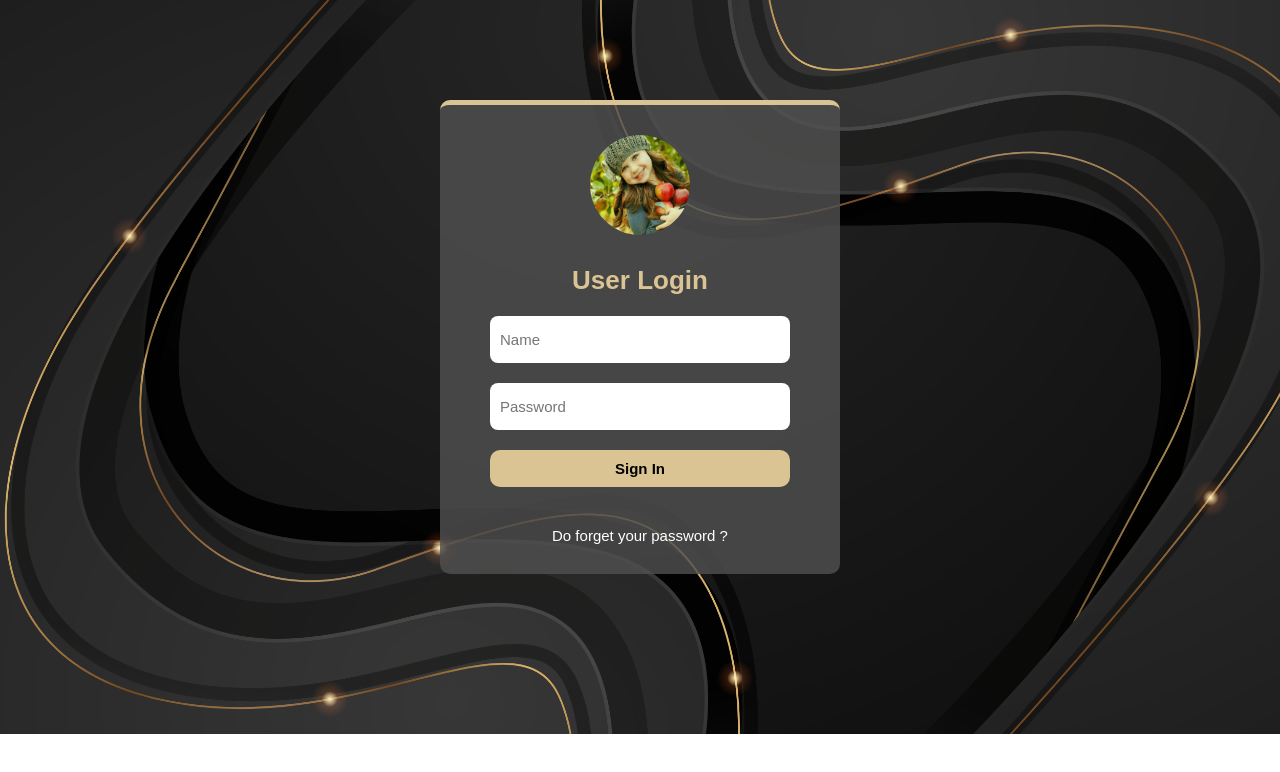
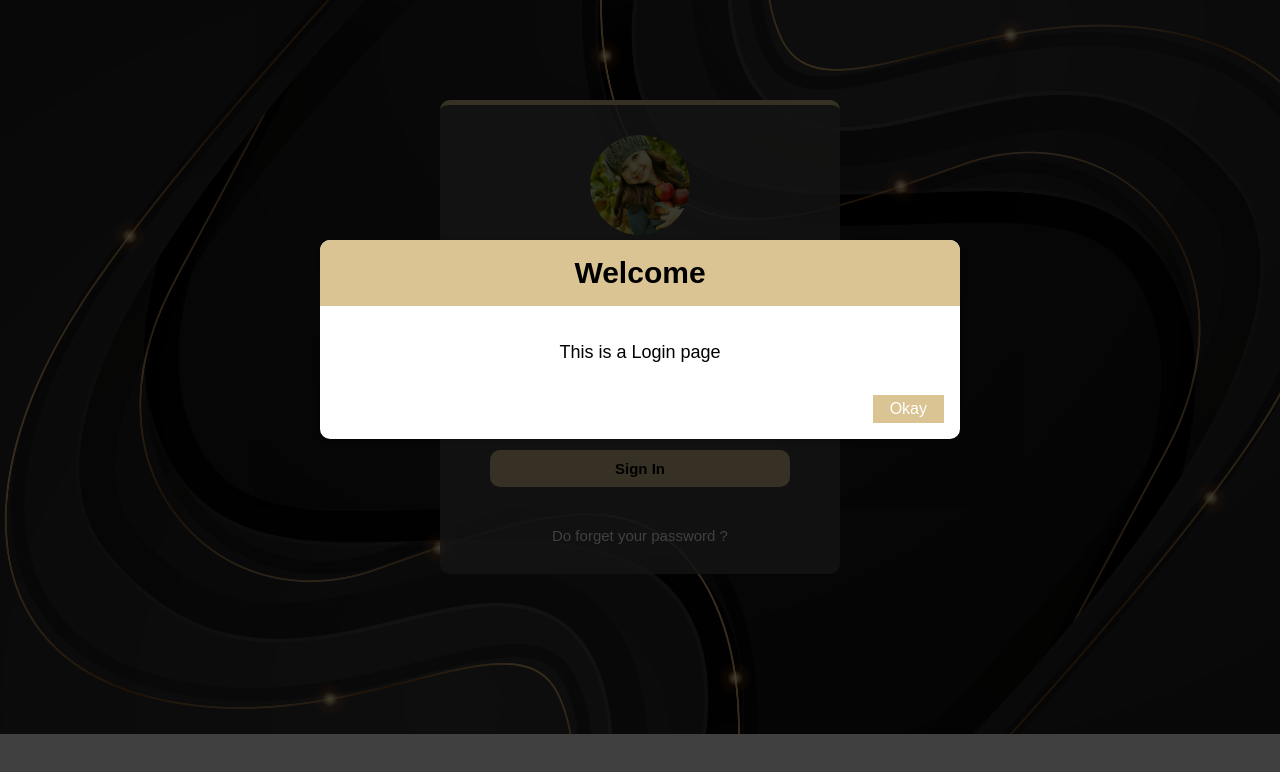
Before and after one commit to MahsumaRezai/From, a React (Create React App) app: page / in a window 1280 px wide. Shown: the top 772 px of the page. Built offline with nearby package versions, Linux system fonts and the light colour scheme.

Commit message:
add overly

```diff
--- a/public/index.html
+++ b/public/index.html
@@ -18,9 +18,6 @@
   <noscript>You need to enable JavaScript to run this app.</noscript>
   <div id="backdrop-root"></div>
   <div id="overlay-root"></div>
-  <div id="backdrop-root2"></div>
-  <div id="overlay-root2"></div>
-
   <div id="root"></div>
 
 </body>
--- a/src/App.js
+++ b/src/App.js
@@ -1,10 +1,13 @@
 import { Fragment } from "react";
-import Form from './Componet/Form/Form'
+import Form from './Componet/Form/Form';
+import ErroModal from "./Componet/UI/ErrorModal";
+
 function App() {
 
   return (
     <Fragment>
-      <Form/>
+      <ErroModal />
+      <Form />
     </Fragment>
   )
 }
--- /dev/null
+++ b/src/Componet/UI/Button.js
@@ -0,0 +1,16 @@
+import React from 'react';
+import classes from './Button.module.css';
+
+const Button = (props) => {
+    return (
+        <button
+            className={classes.button}
+            type={props.type || 'button'}
+            onClick={props.onClick}
+        >
+            {props.children}
+        </button>
+    );
+};
+
+export default Button;
--- /dev/null
+++ b/src/Componet/UI/Button.module.css
@@ -0,0 +1,18 @@
+.button {
+    font: inherit;
+    border: 1px solid #dac494;
+    background: #dac494;
+    color: white;
+    padding: 0.25rem 1rem;
+    cursor: pointer;
+  }
+
+  .button:hover,
+  .button:active {
+    background: #741188;
+    border-color: #741188;
+  }
+
+  .button:focus {
+    outline: none;
+  }
--- /dev/null
+++ b/src/Componet/UI/Card.js
@@ -0,0 +1,9 @@
+
+import classes from './Card.module.css'
+const Card = props => {
+    return (
+        <div className={`${classes.card} ${props.className}`}>{props.children}</div>
+    )
+
+}
+export default Card;
--- /dev/null
+++ b/src/Componet/UI/Card.module.css
@@ -0,0 +1,5 @@
+.card{
+    background: white;
+    box-shadow:  0 2px 8px  rgba(0, 0, 0, 0.26);
+    border-radius: 10px;
+}
--- /dev/null
+++ b/src/Componet/UI/ErrorModal.js
@@ -0,0 +1,35 @@
+
+import ReactDom from 'react-dom';
+import Card from './Card';
+import Button from './Button';
+import classes from './ErrorModal.module.css';
+import { Fragment } from 'react';
+const Backdrop = (props) => {
+    return <div className={classes.backdrop} onClick={props.onconfirm} />
+}
+const Modaloerlay = (props) => {
+    return (
+        <Card className={classes.modal}>
+            <header className={classes.header}>
+                <h1>Welcome</h1>
+            </header>
+            <div className={classes.content}>
+                <p>This is a Login page</p>
+            </div>
+            <footer className={classes.actions}>
+                <Button onClick={props.onconfirm}>Okay</Button>
+            </footer>
+        </Card>
+    )
+}
+const ErroModal = (props) => {
+    return (
+        <Fragment>
+            {ReactDom.createPortal(<Backdrop onconfirm={props.onconfirm} />, document.getElementById('backdrop-root'))}
+            {ReactDom.createPortal(<Modaloerlay title={props.title} massage={props.massage} onconfirm={props.onconfirm} />,
+                document.getElementById('overlay-root'))}
+        </Fragment>
+    )
+}
+
+export default ErroModal;
--- /dev/null
+++ b/src/Componet/UI/ErrorModal.module.css
@@ -0,0 +1,51 @@
+.backdrop {
+    position: fixed;
+    top: 0;
+    left: 0;
+    width: 100%;
+    height: 100vh;
+    z-index: 10;
+    background: rgba(0, 0, 0, 0.75);
+  }
+
+  .modal {
+    position: fixed;
+    top: 30vh;
+    left: 10%;
+    width: 80%;
+    z-index: 100;
+    overflow: hidden;
+  }
+
+  .header {
+   background: #dac494;
+    padding: 1rem;
+  }
+
+  .header h1 {
+    color: black;
+    text-align: center;
+    font-size: 30px
+  } .content p {
+    color: black;
+    font-size: 18px;
+    text-align: center;
+    padding-top: 20px
+  }
+
+  .content {
+    padding: 1rem;
+  }
+
+  .actions {
+    padding: 1rem;
+    display: flex;
+    justify-content: flex-end;
+  }
+
+  @media (min-width: 768px) {
+    .modal {
+      left: calc(50% - 20rem);
+      width: 40rem;
+    }
+  }
--- a/src/index.css
+++ b/src/index.css
@@ -32,6 +32,11 @@ h1{
   color: darkred;
 
 }
+.card{
+  background: white;
+  box-shadow:  0 2px 8px  rgba(0, 0, 0, 0.26);
+  border-radius: 10px;
+}
 h2 {
   color: royalblue;
   font-size: 30px
```
Also changed, not shown: src/Componet/Module/Module.js (deleted, +0 -37 lines), src/Componet/Module/Module.module.css (deleted, +0 -18 lines).
